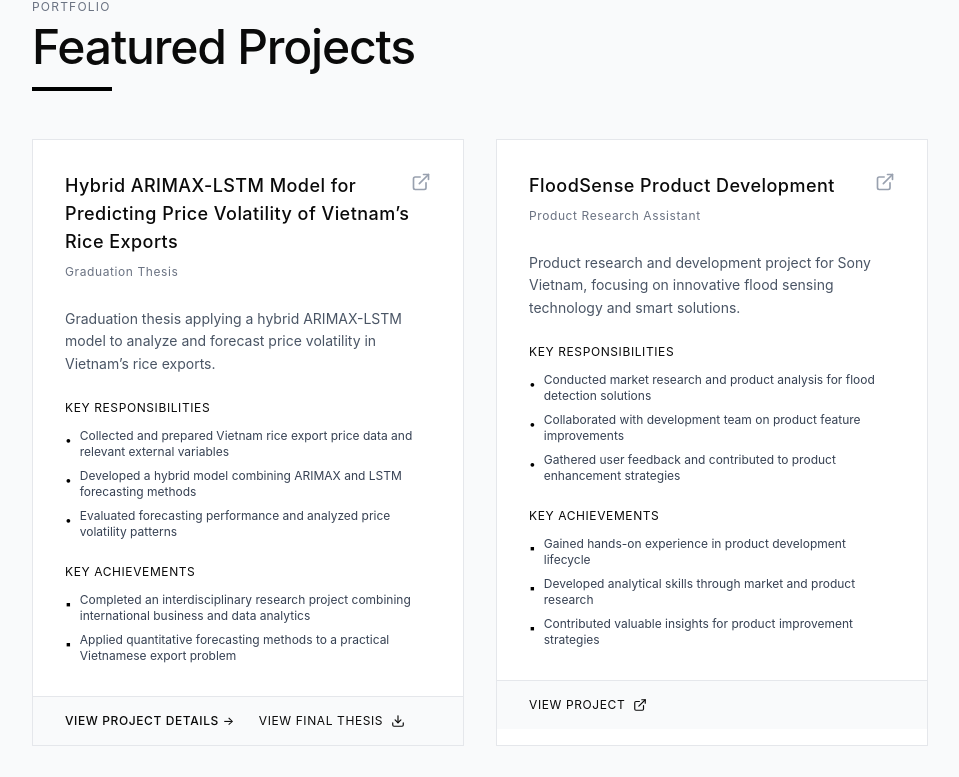
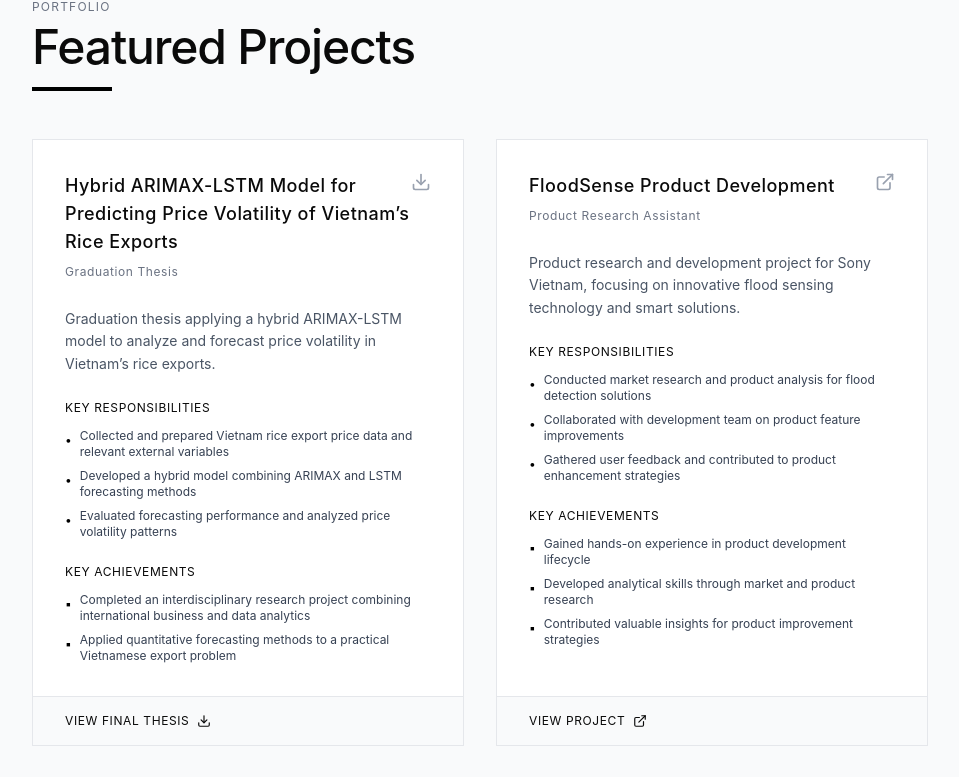
Before and after one commit to n-n-kim/TheAnh-s-Portfolio, a React (Vite) app: page / in a window 1280 px wide. Shown: the part 2776-3553 px from the top of the page, without its empty margins (288-1247 px from the left). Built offline with nearby package versions, Linux system fonts and the light colour scheme.

Commit message:
Refine project links and align card footers

```diff
--- a/src/app/components/ProjectsSection.tsx
+++ b/src/app/components/ProjectsSection.tsx
@@ -153,14 +153,20 @@ export function ProjectsSection() {
 
         <div className="grid grid-cols-2 gap-8">
           {projects.map((project, index) => (
-            <div key={index} className="bg-white border border-gray-200 hover:shadow-lg transition-shadow duration-300 group">
-              <div className="p-8">
+            <div key={index} className="bg-white border border-gray-200 hover:shadow-lg transition-shadow duration-300 group flex h-full flex-col">
+              <div className="p-8 flex-1">
                 <div className="flex items-start justify-between mb-4">
                   <div className="flex-1">
                     <h3 className="text-lg mb-2 tracking-wide group-hover:text-gray-600 transition-colors">{project.title}</h3>
                     <p className="text-xs tracking-wider text-gray-500 mb-3">{project.role}</p>
                   </div>
-                  <ExternalLink className="w-5 h-5 text-gray-400 group-hover:text-black transition-colors flex-shrink-0" />
+                  {'projectUrl' in project && project.projectUrl ? (
+                    <a href={project.projectUrl} target="_blank" rel="noopener noreferrer" aria-label={language === 'en' ? 'View project' : 'Xem dự án'}>
+                      <ExternalLink className="w-5 h-5 text-gray-400 group-hover:text-black transition-colors flex-shrink-0" />
+                    </a>
+                  ) : 'thesisUrl' in project && project.thesisUrl ? (
+                    <Download className="w-5 h-5 text-gray-400 flex-shrink-0" />
+                  ) : null}
                 </div>
 
                 <p className="text-sm text-gray-600 mb-6 leading-relaxed">{project.description}</p>
@@ -190,8 +196,8 @@ export function ProjectsSection() {
                 </div>
               </div>
 
-              <div className="border-t border-gray-200 px-8 py-4 bg-gray-50 flex flex-wrap items-center gap-x-6 gap-y-3">
-                {'projectUrl' in project && project.projectUrl ? (
+              <div className="mt-auto border-t border-gray-200 px-8 py-4 bg-gray-50 flex flex-wrap items-center gap-x-6 gap-y-3">
+                {'projectUrl' in project && project.projectUrl && (
                   <a
                     href={project.projectUrl}
                     target="_blank"
@@ -201,10 +207,6 @@ export function ProjectsSection() {
                     {language === 'en' ? 'VIEW PROJECT' : 'XEM DỰ ÁN'}
                     <ExternalLink className="w-3.5 h-3.5" />
                   </a>
-                ) : (
-                  <button className="text-xs tracking-wider hover:text-gray-600 transition-colors">
-                    {t('projects.view')}
-                  </button>
                 )}
 
                 {'thesisUrl' in project && project.thesisUrl && (
```
